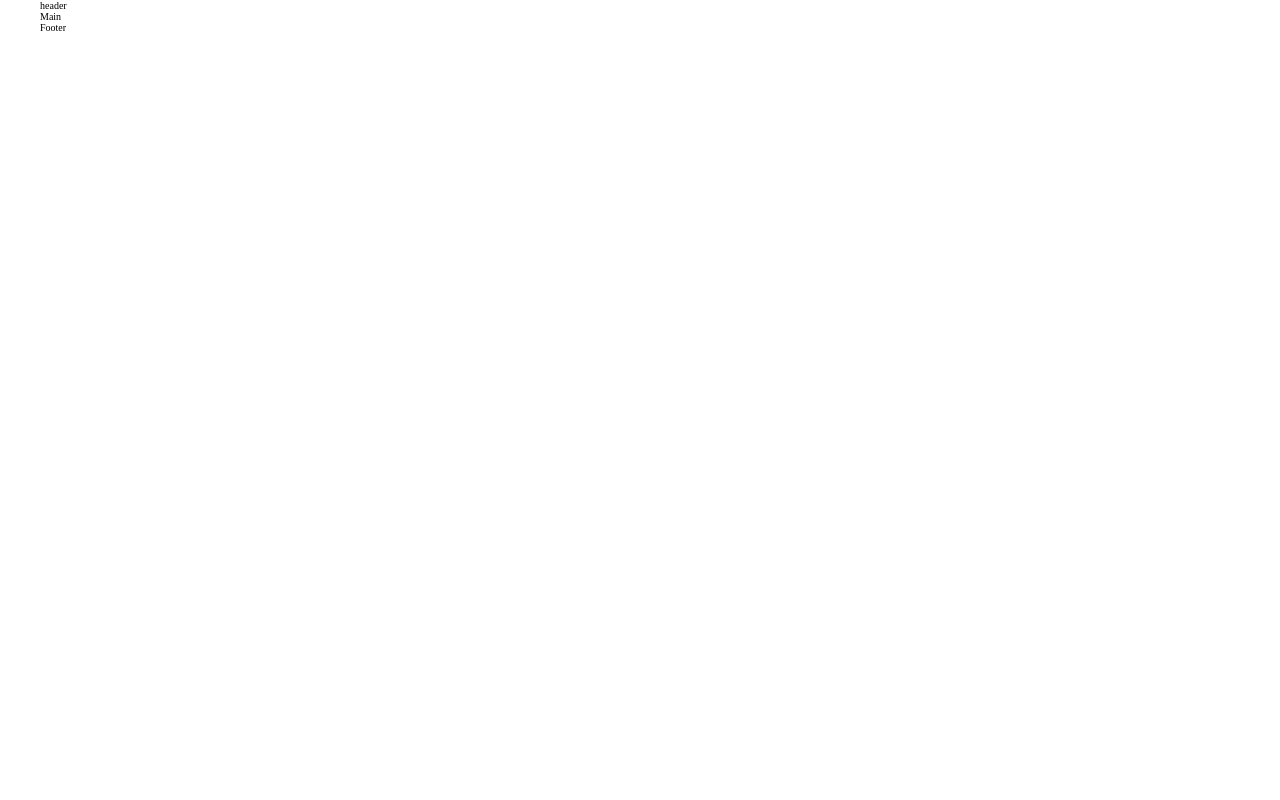
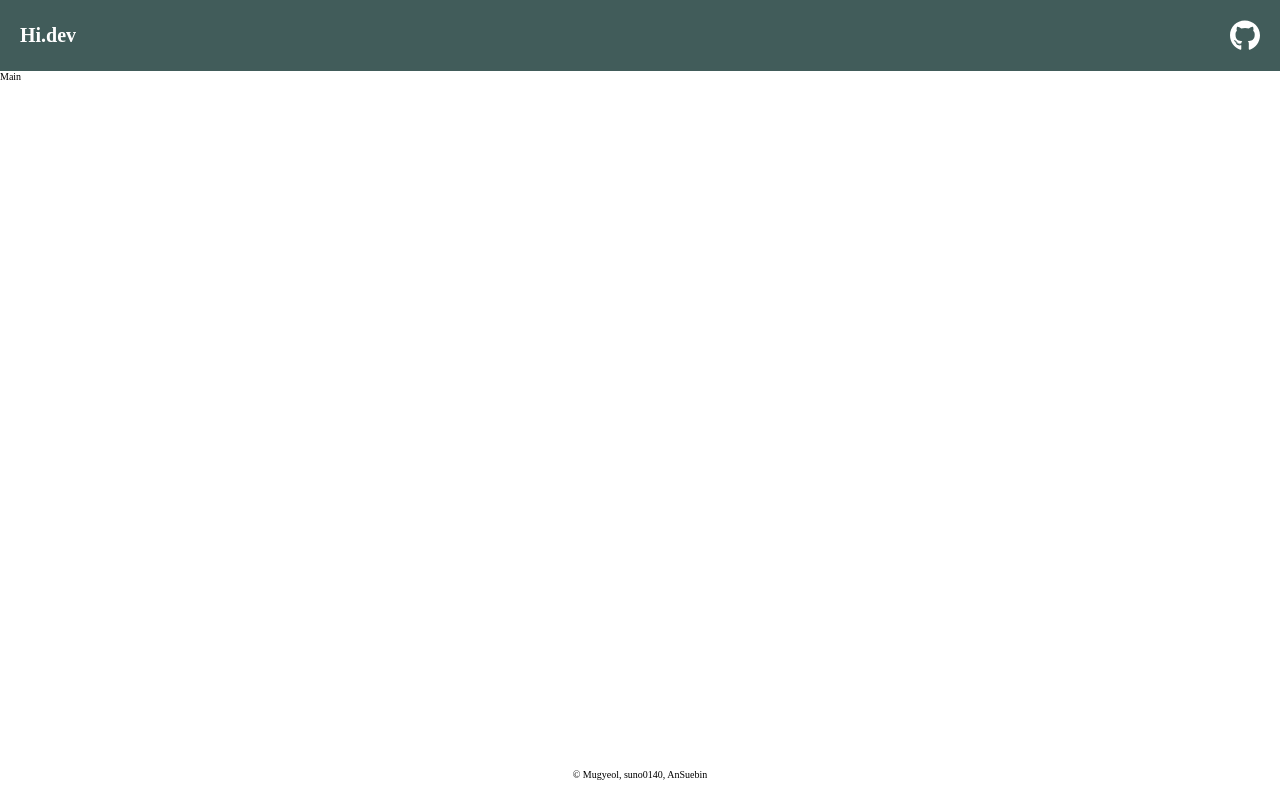
Before and after one commit to mugyeol/hanghae-react-tech-blog, a React (Create React App) app: page / in a window 1280 px wide. Built offline with nearby package versions, Linux system fonts and the light colour scheme; a web font is replaced by a local one.

Commit message:
feat : 골격 레이아웃 추가

```diff
--- a/src/components/Footer.js
+++ b/src/components/Footer.js
@@ -1,11 +1,21 @@
-import React from 'react'
+import React from "react";
+import styled from "styled-components";
+
+const Container = styled.div`
+  position: absolute;
+  bottom: 0;
+  display: flex;
+  justify-content: center;
+  width: 100vw;
+  padding: 20px;
+`;
 
 const Footer = () => {
   return (
-    <div>
-      Footer
-    </div>
-  )
-}
+    <Container>
+      <div>© Mugyeol, suno0140, AnSuebin</div>
+    </Container>
+  );
+};
 
-export default Footer
+export default Footer;
--- a/src/components/Header.js
+++ b/src/components/Header.js
@@ -1,11 +1,38 @@
-import React from 'react'
+import React from "react";
+import styled from "styled-components";
+
+const Container = styled.div`
+  background-color: var(--color-point1);
+  padding: 20px;
+  width: 100vw;
+  display: flex;
+  justify-content: space-between;
+  align-items: center;
+  margin: 0;
+`;
+
+const MainTitle = styled.div`
+  color: #ffffff;
+  font-size: 20px;
+  font-weight: 900;
+`;
+
+const GithubIcon = styled.img`
+  width: 30px;
+  filter: invert(96%) sepia(94%) saturate(11%) hue-rotate(315deg)
+    brightness(105%) contrast(100%);
+`;
 
 const Header = () => {
   return (
-    <div>
-      header
-    </div>
-  )
-}
+    <Container>
+      <MainTitle>Hi.dev</MainTitle>
+      <GithubIcon
+        src={process.env.PUBLIC_URL + "/imgs/github.svg"}
+        alt="giticon"
+      ></GithubIcon>
+    </Container>
+  );
+};
 
-export default Header
+export default Header;
--- a/src/components/Layout.js
+++ b/src/components/Layout.js
@@ -1,20 +1,21 @@
-import React from 'react'
-import styled from 'styled-components'
+import React from "react";
+import styled from "styled-components";
+import Footer from "./Footer";
+import Header from "./Header";
 
-const Layout = ({children}) => {
+const Layout = ({ children }) => {
   return (
     <StLayout>
+      <Header />
       {children}
+      <Footer />
     </StLayout>
-  )
-}
+  );
+};
 
-export default Layout
+export default Layout;
 
 const StLayout = styled.div`
-
-width: 1200px;
-min-width: 800px;
-margin: auto;
-
-`
+  width: 1200px;
+  min-width: 800px;
+`;
--- a/src/shared/Router.js
+++ b/src/shared/Router.js
@@ -3,14 +3,11 @@ import { BrowserRouter, Route, Routes } from "react-router-dom";
 import Main from "../pages/Main";
 import Detail from "../pages/Detail";
 import AddPostForm from "../features/post/AddPostForm";
-import Header from "../components/Header";
-import Footer from "../components/Footer";
 import Layout from "../components/Layout";
 const Router = () => {
   return (
     <>
       <Layout>
-    <Header />
         <BrowserRouter>
           <Routes>
             <Route path="/" element={<Main />} />
@@ -18,7 +15,6 @@ const Router = () => {
             <Route path="/form" element={<AddPostForm />} />
           </Routes>
         </BrowserRouter>
-    <Footer/>
       </Layout>
     </>
   );
```
Also changed, not shown: public/imgs/github.svg (added). Lines whose indentation alone changed are shown as unchanged.
